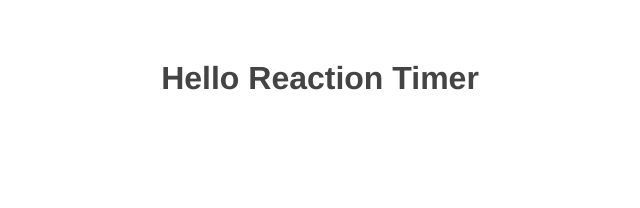
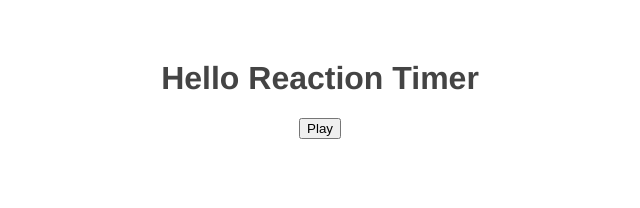
Before and after one commit to stephangriesel/learning-vuejs, a Vue app in the folder Projects/reaction-timer/: page / in a window 1280 px wide. Shown: the top 208 px of the page, without its empty margins (320-960 px from the left). Built offline with nearby package versions, Linux system fonts and the light colour scheme.

Commit message:
start new game logic

```diff
--- a/Projects/reaction-timer/src/App.vue
+++ b/Projects/reaction-timer/src/App.vue
@@ -1,12 +1,26 @@
 <template>
 <h1>Hello Reaction Timer</h1>
+<button @click="start">Play</button>
 </template>
 
 <script>
 
 export default {
   name: 'App',
-  components: {}
+  components: {},
+  data() {
+    return {
+      isPlaying: false,
+      delay: null
+    }
+  },
+  method: {
+    start(){
+      this.delay = 2000 + Math.random() * 5000
+      this.isPlaying = true,
+      console.log(this.delay)
+    }
+  }
 }
 </script>
 
```
Also changed, not shown: Projects/reaction-timer/notes.txt (deleted), 1 other file (tests, documents, lock files or other folders).
